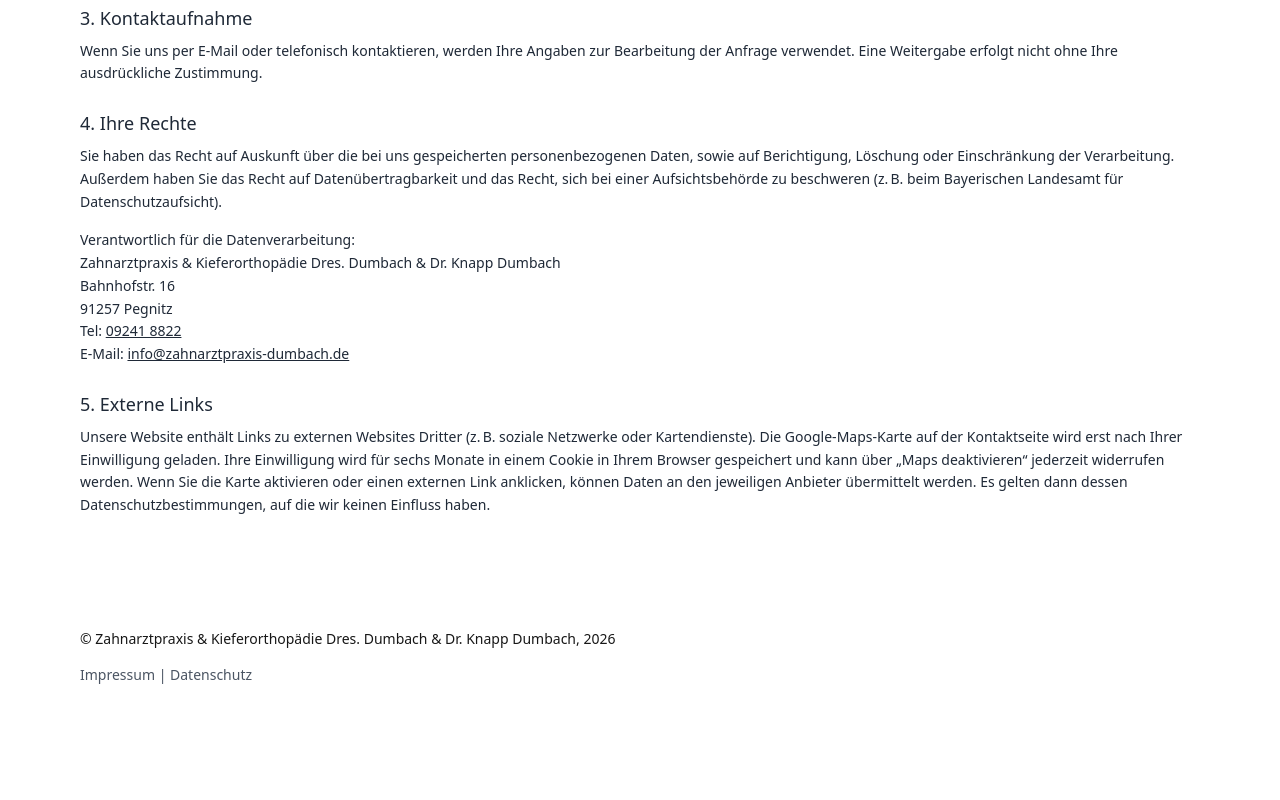
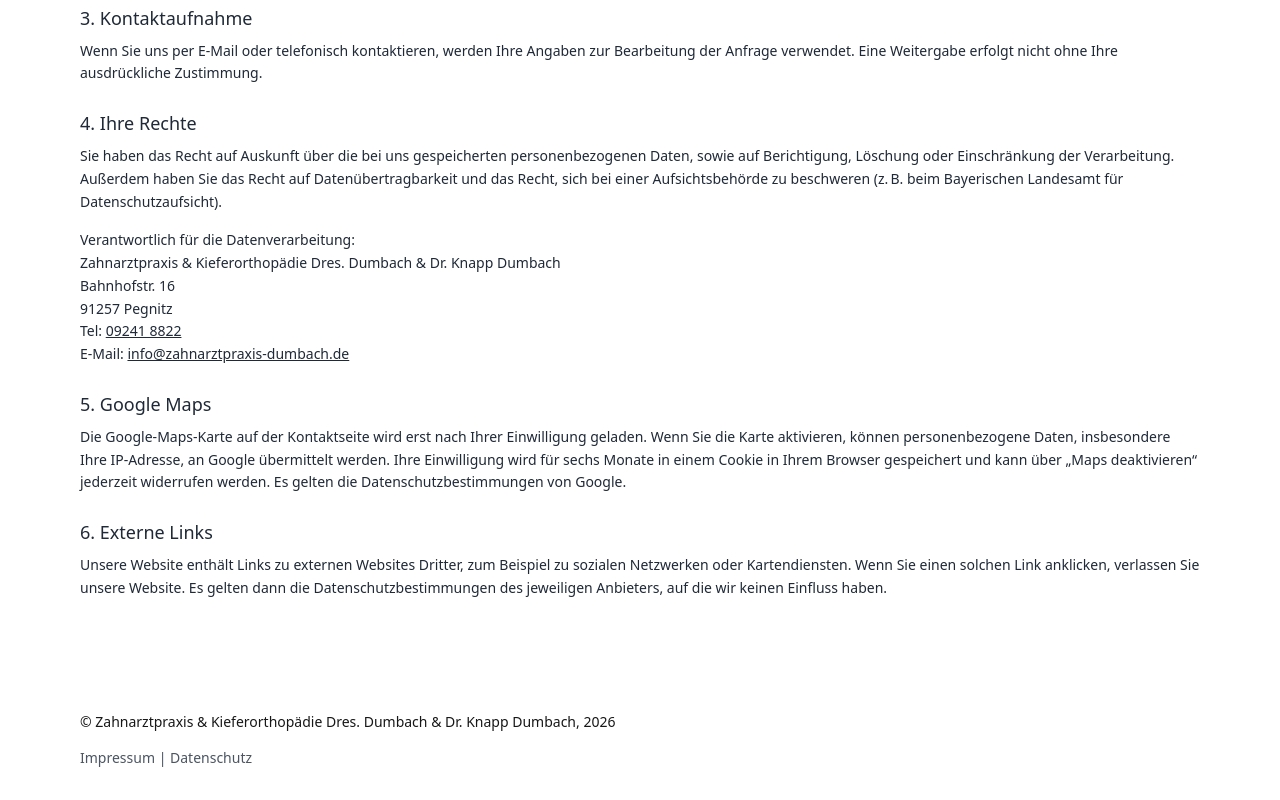
Before and after one commit to chrisknapp98/react-dentist-example, a Next.js app: page /datenschutz in a window 1280 px wide. Shown: the part 800-1600 px from the top of the page. Before the commit the page ends 1517 px from the top, so only its background shows below. Built offline with nearby package versions, Linux system fonts and the light colour scheme.

Commit message:
update privacy policy splitting Google Maps from External Links

```diff
--- a/src/app/datenschutz/page.tsx
+++ b/src/app/datenschutz/page.tsx
@@ -65,9 +65,15 @@ export default function Datenschutz() {
                         </address>
                     </article>
                     <article>
-                        <h2 className="text-lg mb-2">5. Externe Links</h2>
+                        <h2 className="text-lg mb-2">5. Google Maps</h2>
                         <p>
-                            Unsere Website enthält Links zu externen Websites Dritter (z. B. soziale Netzwerke oder Kartendienste). Die Google-Maps-Karte auf der Kontaktseite wird erst nach Ihrer Einwilligung geladen. Ihre Einwilligung wird für sechs Monate in einem Cookie in Ihrem Browser gespeichert und kann über „Maps deaktivieren“ jederzeit widerrufen werden. Wenn Sie die Karte aktivieren oder einen externen Link anklicken, können Daten an den jeweiligen Anbieter übermittelt werden. Es gelten dann dessen Datenschutzbestimmungen, auf die wir keinen Einfluss haben.
+                            Die Google-Maps-Karte auf der Kontaktseite wird erst nach Ihrer Einwilligung geladen. Wenn Sie die Karte aktivieren, können personenbezogene Daten, insbesondere Ihre IP-Adresse, an Google übermittelt werden. Ihre Einwilligung wird für sechs Monate in einem Cookie in Ihrem Browser gespeichert und kann über „Maps deaktivieren“ jederzeit widerrufen werden. Es gelten die Datenschutzbestimmungen von Google.
+                        </p>
+                    </article>
+                    <article>
+                        <h2 className="text-lg mb-2">6. Externe Links</h2>
+                        <p>
+                            Unsere Website enthält Links zu externen Websites Dritter, zum Beispiel zu sozialen Netzwerken oder Kartendiensten. Wenn Sie einen solchen Link anklicken, verlassen Sie unsere Website. Es gelten dann die Datenschutzbestimmungen des jeweiligen Anbieters, auf die wir keinen Einfluss haben.
                         </p>
                     </article>
                     </div>
```
